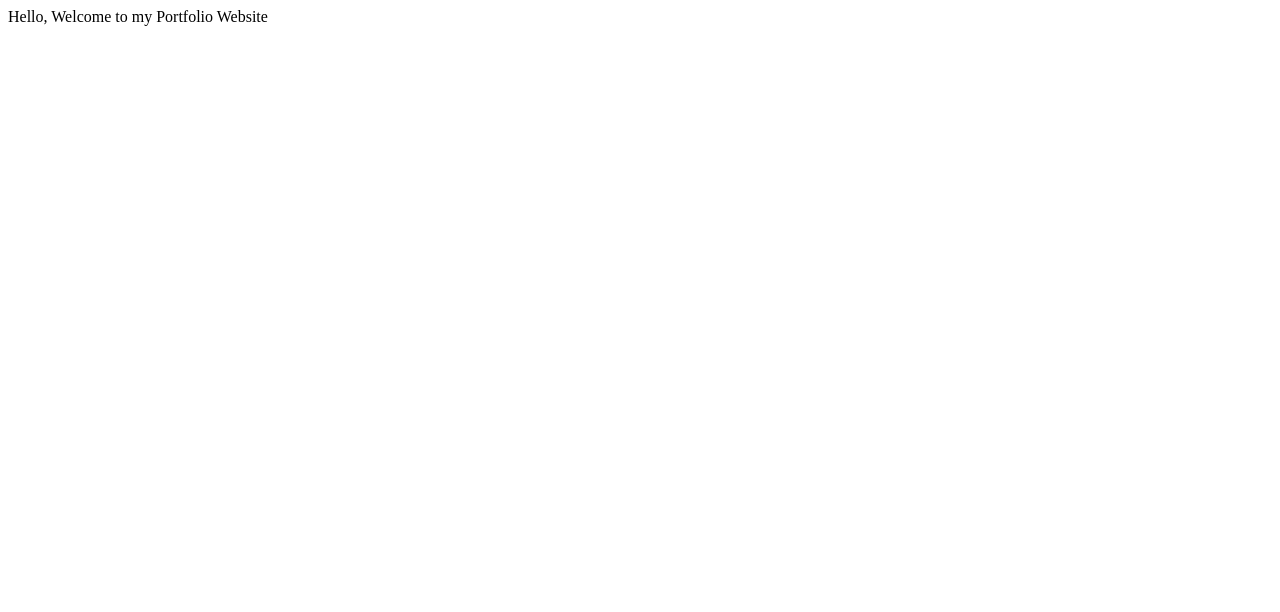
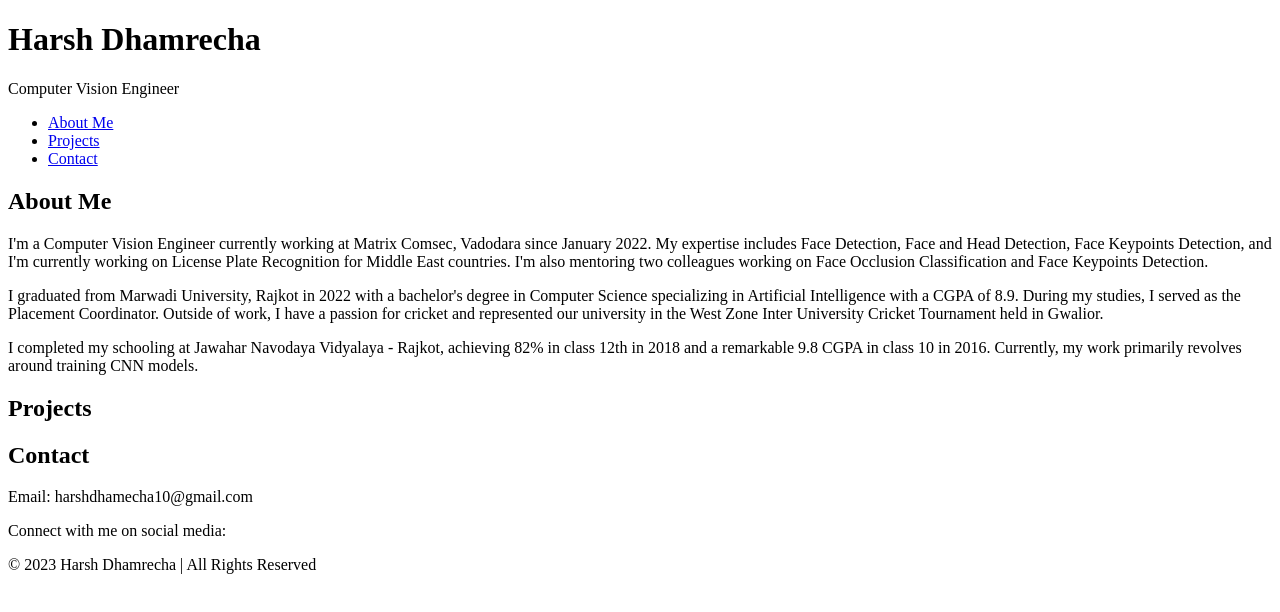
Before and after one commit to harshdhamecha/harshdhamecha.github.io, a plain HTML site: page index.html in a window 1280 px wide. Drawn offline with Linux system fonts and the light colour scheme.

Commit message:
added basic structure in index.html

```diff
--- a/index.html
+++ b/index.html
@@ -1 +1,52 @@
-Hello, Welcome to my Portfolio Website
+<!DOCTYPE html>
+<html lang="en">
+<head>
+    <meta charset="UTF-8">
+    <meta name="viewport" content="width=device-width, initial-scale=1.0">
+    <title>Harsh Dhamrecha - Computer Vision Engineer</title>
+    <link rel="stylesheet" href="styles.css">
+</head>
+<body>
+    <header>
+        <h1>Harsh Dhamrecha</h1>
+        <p>Computer Vision Engineer</p>
+    </header>
+
+    <nav>
+        <ul>
+            <li><a href="#about">About Me</a></li>
+            <li><a href="#projects">Projects</a></li>
+            <li><a href="#contact">Contact</a></li>
+        </ul>
+    </nav>
+
+    <section id="about">
+        <h2>About Me</h2>
+        <p>
+            I'm a Computer Vision Engineer currently working at Matrix Comsec, Vadodara since January 2022. My expertise includes Face Detection, Face and Head Detection, Face Keypoints Detection, and I'm currently working on License Plate Recognition for Middle East countries. I'm also mentoring two colleagues working on Face Occlusion Classification and Face Keypoints Detection.
+        </p>
+        <p>
+            I graduated from Marwadi University, Rajkot in 2022 with a bachelor's degree in Computer Science specializing in Artificial Intelligence with a CGPA of 8.9. During my studies, I served as the Placement Coordinator. Outside of work, I have a passion for cricket and represented our university in the West Zone Inter University Cricket Tournament held in Gwalior.
+        </p>
+        <p>
+            I completed my schooling at Jawahar Navodaya Vidyalaya - Rajkot, achieving 82% in class 12th in 2018 and a remarkable 9.8 CGPA in class 10 in 2016. Currently, my work primarily revolves around training CNN models.
+        </p>
+    </section>
+
+    <section id="projects">
+        <h2>Projects</h2>
+        <!-- Add details of your projects here -->
+    </section>
+
+    <section id="contact">
+        <h2>Contact</h2>
+        <p>Email: harshdhamecha10@gmail.com</p>
+        <p>Connect with me on social media:</p>
+        <!-- Add links to your social media profiles here -->
+    </section>
+
+    <footer>
+        <p>&copy; 2023 Harsh Dhamrecha | All Rights Reserved</p>
+    </footer>
+</body>
+</html>
```
